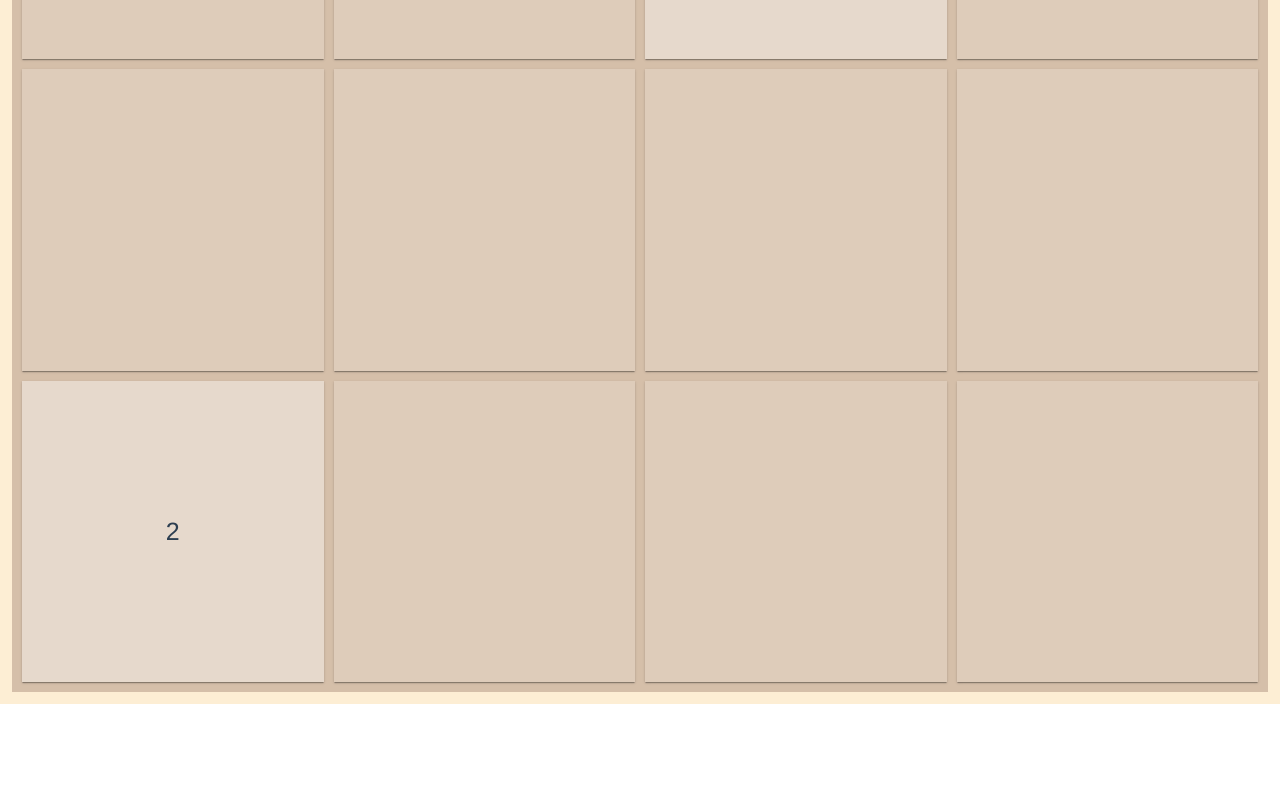
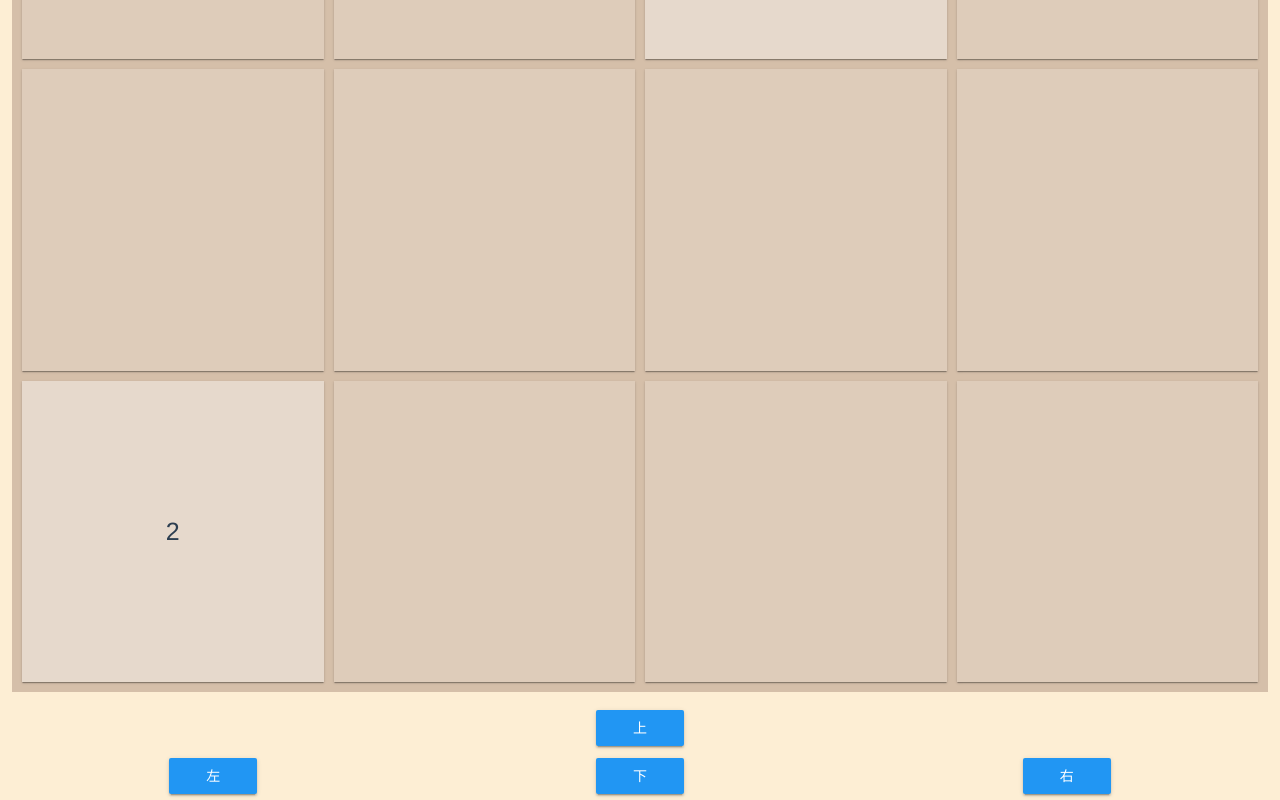
Before and after one commit to qibingliang/2048-code, a Vue app: page / in a window 1280 px wide. Shown: the part 726-1526 px from the top of the page. Before the commit the page ends 1430 px from the top, so only its background shows below. Built offline with nearby package versions, Linux system fonts and the light colour scheme.

Commit message:
添加方向按键

```diff
--- a/src/views/Home.vue
+++ b/src/views/Home.vue
@@ -31,12 +31,28 @@
             }">
                 <v-layout v-for="(item,index) in DataList" :key="index" row wrap>
                     <v-flex v-for="(items,indexs) in item" :key="indexs" xs3>
-                        <div class="grid" :style="{height:gridWidth+'px','line-height':gridWidth+'px','background-color':gridColor(items)}">
+                        <div class="grid" :style="{width:gridWidth+'px',height:gridWidth+'px','line-height':gridWidth+'px','background-color':gridColor(items)}">
                             {{items==0?'':items}}
                         </div>
                     </v-flex>
                 </v-layout>
             </div>
+            <v-layout row justify-space-around>
+                <v-flex xs4>
+                    <v-btn @keyup.up="swipe('Up')" @click="swipe('Up')" color="info">上</v-btn>
+                </v-flex>
+            </v-layout>
+            <v-layout row justify-center>
+                <v-flex xs4>
+                    <v-btn @keyup.left="swipe('Left')" @click="swipe('Left')" color="info">左</v-btn>
+                </v-flex>
+                <v-flex xs4>
+                    <v-btn @keyup.down="swipe('Down')" @click="swipe('Down')" color="info">下</v-btn>
+                </v-flex>
+                <v-flex xs4>
+                    <v-btn @keyup.right="swipe('Right')" @click="swipe('Right')" color="info">右</v-btn>
+                </v-flex>
+            </v-layout>
         </div>
     </div>
 </template>
@@ -71,16 +87,13 @@ export default {
     computed:{
     },
     methods:{
-        //计算传入数组（相邻非零相同数向左合并）并返回结果
         ArrayCompute2(data){
             if(data.length>1){
                 let aa = []
                 if(data[0]==data[1]){
-                    data[0] += data[1];
-                    data[1] = 0;
-                    const a1 = data[0];
+                    const a1 = data[0] + data[1];
                     const a2 = this.ArrayCompute2(data.slice(2,data.length-1));
-                    this.scores += data[0]
+                    this.scores += a1
                     aa = [...[a1],...a2]
                 }else{
                     if(data.length==2){
@@ -97,6 +110,7 @@ export default {
                 return data
             }
         },
+        //计算传入数组（相邻非零相同数向左合并）并返回结果
         ArrayCompute(data){
             let arr = []
             data.forEach((el,index)=>{
```
